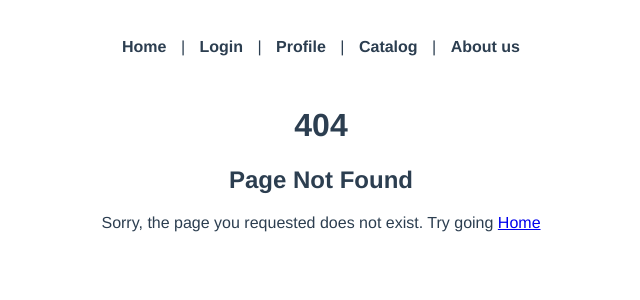
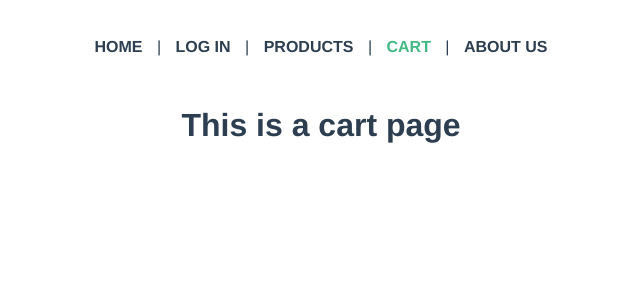
Before and after one commit to adzhigitovruslan/eCommerce-Application, a Vue app: page /cart in a window 1280 px wide. Before the commit this address had no page. Shown: the top 300 px of the page, without its empty margins (319-959 px from the left). Built offline with nearby package versions, Linux system fonts and the light colour scheme.

Commit message:
fix: change routes

```diff
--- a/src/components/TheNavigation.vue
+++ b/src/components/TheNavigation.vue
@@ -1,11 +1,11 @@
 <template>
 
         <nav>
-    <router-link to="/">Home</router-link> |
-    <router-link to="/login">Login</router-link> |
-    <router-link to="/user-profile">Profile</router-link> |
-    <router-link to="/catalog">Catalog</router-link> |
-    <router-link to="/about">About us</router-link>
+    <router-link to="/">HOME</router-link> |
+    <router-link to="/login">LOG IN</router-link> |
+    <router-link to="/catalog">PRODUCTS</router-link> |
+    <router-link to="/cart">CART</router-link> |
+    <router-link to="/about">ABOUT US</router-link>
   </nav>
 
 
--- a/src/router/index.ts
+++ b/src/router/index.ts
@@ -18,9 +18,9 @@ const routes: Array<RouteRecordRaw> = [
     component: () => import(/* webpackChunkName: "login" */'../views/LoginView.vue'),
   },
   {
-    path: '/user-profile',
-    name: 'user-profile',
-    component: () => import(/* webpackChunkName: "profile" */'../views/UserProfileView.vue'),
+    path: '/cart',
+    name: 'cart',
+    component: () => import(/* webpackChunkName: "cart" */'../views/CartView.vue'),
   },
   {
     path: '/catalog',
--- a/src/views/BasketView.vue
+++ b/src/views/CartView.vue
@@ -1,5 +1,5 @@
 <template>
     <div class="basket">
-      <h1>This is a basket</h1>
+      <h1>This is a cart page</h1>
     </div>
   </template>
```
